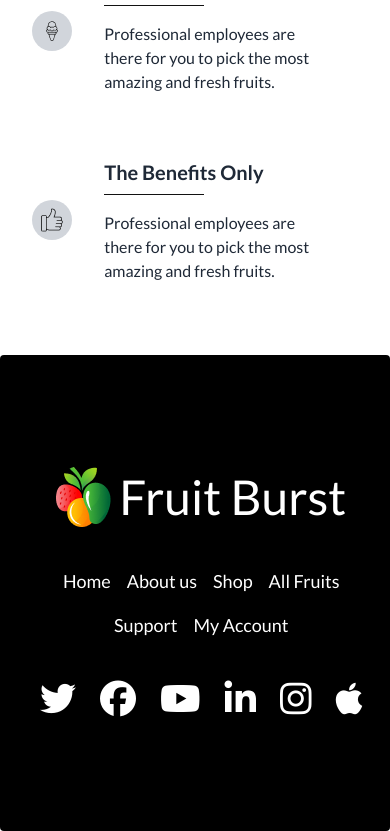
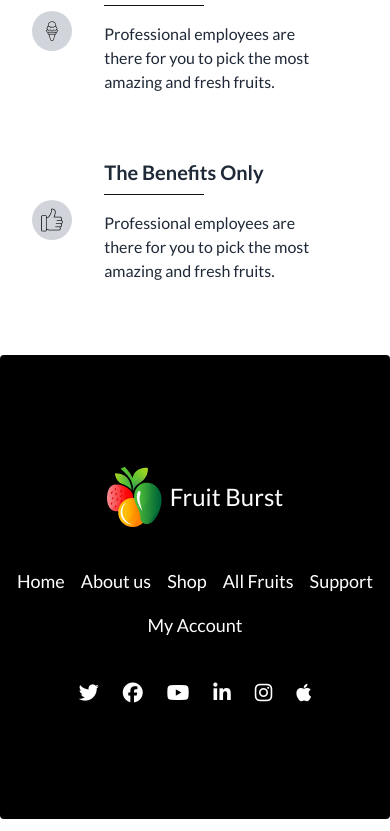
Before and after one commit to devjunayed/tailwind-fruit-burst, a plain HTML site: page index.html in a window 390 px wide. Shown: the part 5689-6520 px from the top of the page. Drawn offline with nearby package versions, Linux system fonts and the light colour scheme.

Commit message:
some problem fixed

```diff
--- a/index.html
+++ b/index.html
@@ -1383,8 +1383,8 @@
       </section>
       <!-- why choose us end here -->
     </main>
-    <footer class=" w-full mx-auto footer footer-center p-10 py-28 bg-black  text-white rounded">
-      <h3 class="text-5xl flex">
+    <footer class=" w-full mx-auto footer footer-center p-0 lg:p-10 py-28 bg-black  text-white rounded">
+      <h3 class=" text-2xl lg:text-5xl flex">
         <img src="images/logo.png" alt="">
         Fruit Burst
       </h3>
@@ -1397,13 +1397,13 @@
         <a class="link text-lg link-hover">My Account</a>
       </div>
       <div>
-        <div class="grid grid-flow-col gap-6">
-         <a href=""><i class="fa-brands fa-twitter text-4xl"></i></a>
-         <a href=""><i class="fa-brands fa-facebook text-4xl"></i></a>
-         <a href=""><i class="fa-brands fa-youtube text-4xl"></i></a>
-         <a href=""><i class="fa-brands fa-linkedin-in text-4xl"></i></a>
-         <a href=""><i class="fa-brands fa-instagram text-4xl"></i></a>
-         <a href=""><i class="fa-brands fa-apple text-4xl"></i></a>
+        <div class="flex  gap-6">
+         <a href=""><i class="fa-brands fa-twitter text-xl lg:text-4xl"></i></a>
+         <a href=""><i class="fa-brands fa-facebook text-xl lg:text-4xl"></i></a>
+         <a href=""><i class="fa-brands fa-youtube text-xl lg:text-4xl"></i></a>
+         <a href=""><i class="fa-brands fa-linkedin-in text-xl lg:text-4xl"></i></a>
+         <a href=""><i class="fa-brands fa-instagram text-xl lg:text-4xl"></i></a>
+         <a href=""><i class="fa-brands fa-apple text-xl lg:text-4xl"></i></a>
         </div>
       </div>
 
```
